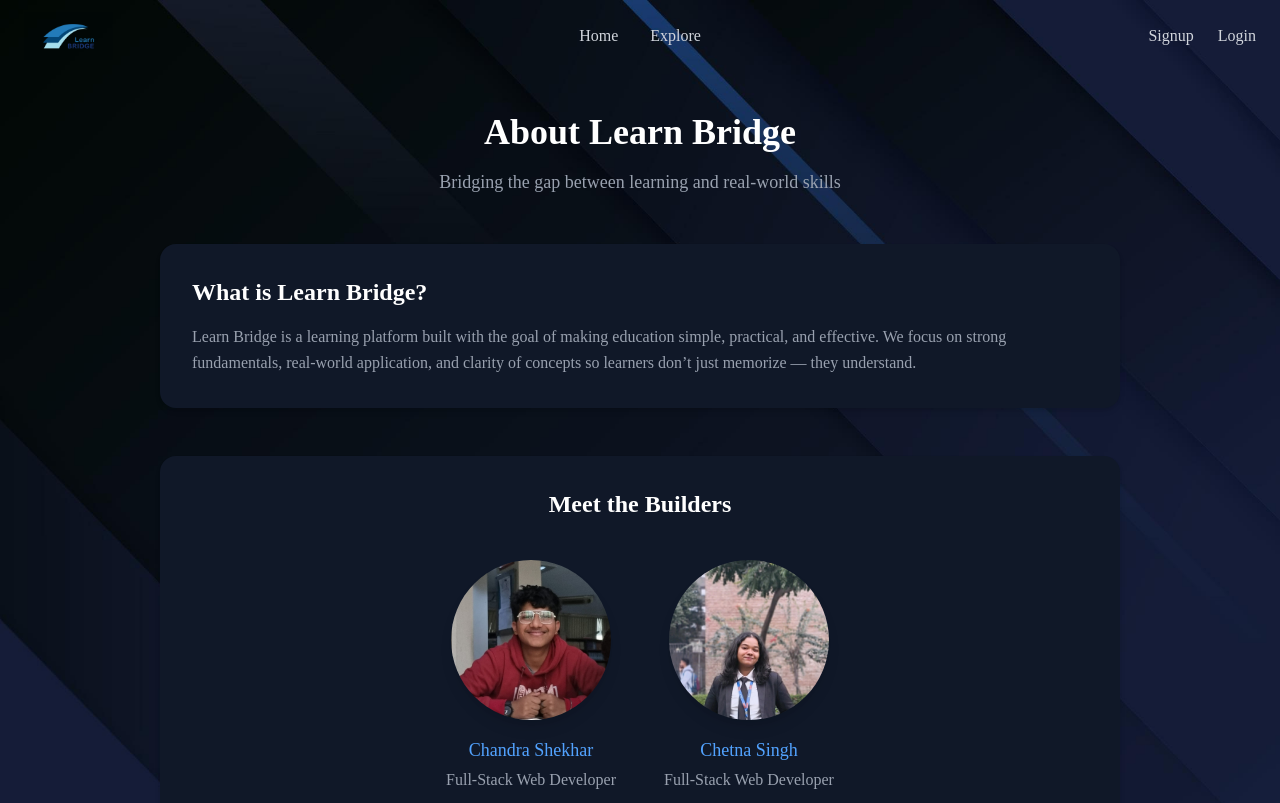
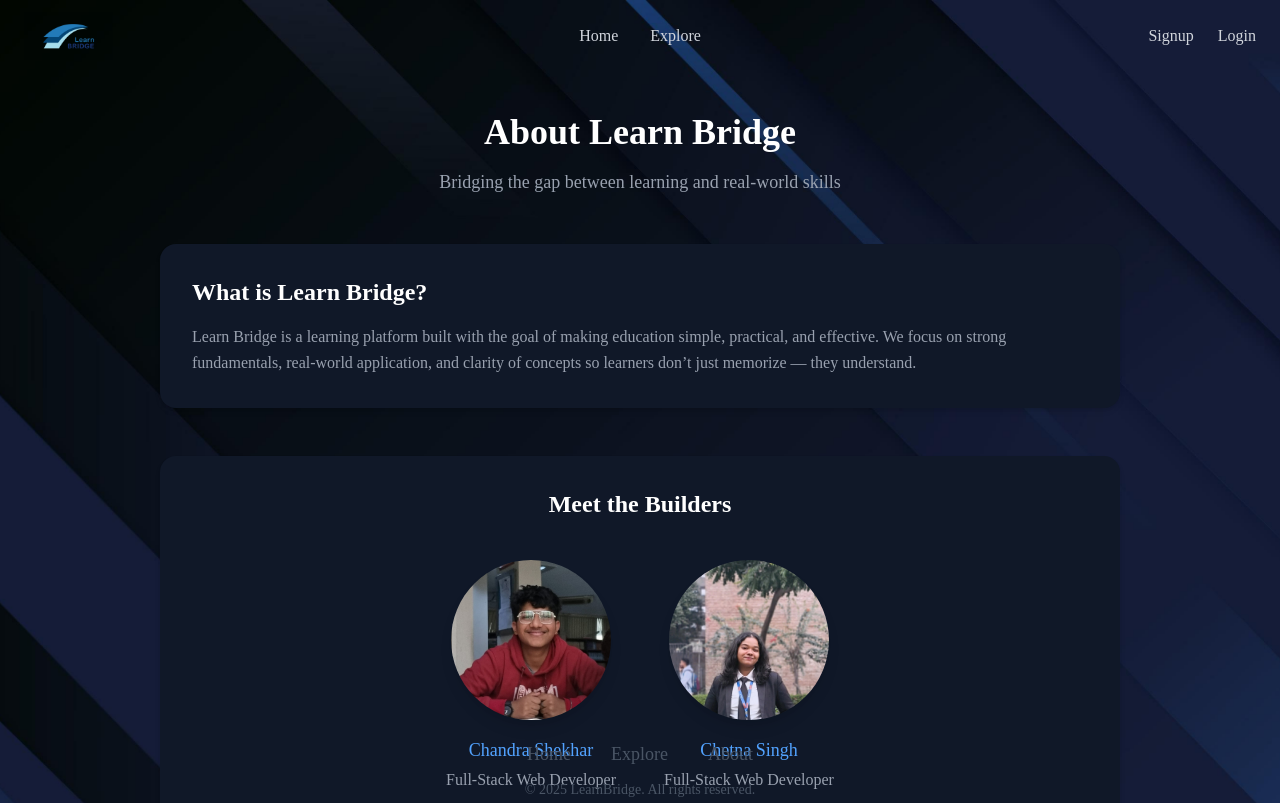
Before and after one commit to chandrashekhar235/learn-bridge, a React (Vite) app: page /about in a window 1280 px wide. Shown: the top 803 px of the page. Built offline with nearby package versions, Linux system fonts and the light colour scheme; no server answers; a web font is replaced by a local one.

Commit message:
footer changes

```diff
--- a/src/components/Footer.jsx
+++ b/src/components/Footer.jsx
@@ -4,7 +4,7 @@
 const Footer = () => {
   return (
     <div>
-    <footer className=" py-8 text-center text-gray-600 text-sm mt-20">
+    <footer className="  text-center text-gray-600 text-sm fixed bottom-0 left-0 w-full">
         <div className="flex justify-center gap-10 mb-3 text-lg">
           <Link to="/" className="hover:text-white">Home</Link>
           <Link to="/explore" className="hover:text-white">Explore</Link>
--- a/src/pages/Blogs.jsx
+++ b/src/pages/Blogs.jsx
@@ -32,7 +32,7 @@
 
       <Navbar />
 
-      {/* HEADER */}
+
       <div className="max-w-6xl mx-auto px-4 sm:px-6 pt-10 text-center">
         <h1 className="text-2xl sm:text-3xl md:text-4xl font-semibold text-white">
           Blogs
@@ -57,12 +57,12 @@
         </p>
       )}
 
-      {/* BLOG LIST */}
+
       {!loading && !error && (
         <div className="max-w-5xl mx-auto px-4 sm:px-6 py-12 grid gap-8">
           {blogs.length === 0 ? (
             <p className="text-gray-400 text-center">
-              No blogs yet. Be the first to publish 🚀
+              Write What You Feel
             </p>
           ) : (
             blogs.map((blog) => (
@@ -72,13 +72,12 @@
         </div>
       )}
 
-      {/* WRITE BUTTON */}
       <div className="text-center pb-12">
         <Link
           to="/create-blog"
           className="inline-block bg-blue-600 hover:bg-blue-700 text-white px-6 py-3 rounded-lg transition duration-200"
         >
-          Write a Blog ✍️
+          Write a Blog ....
         </Link>
       </div>
 
```
